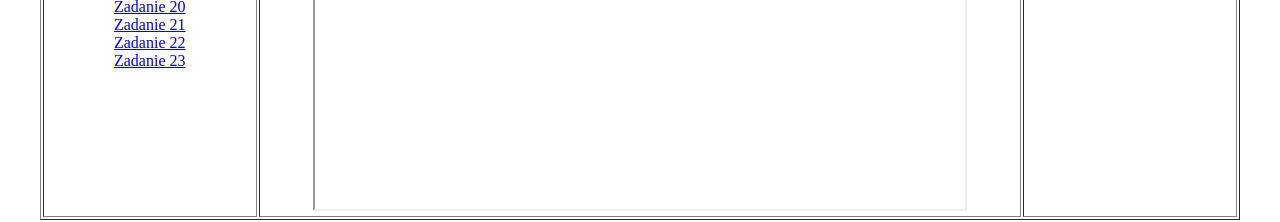
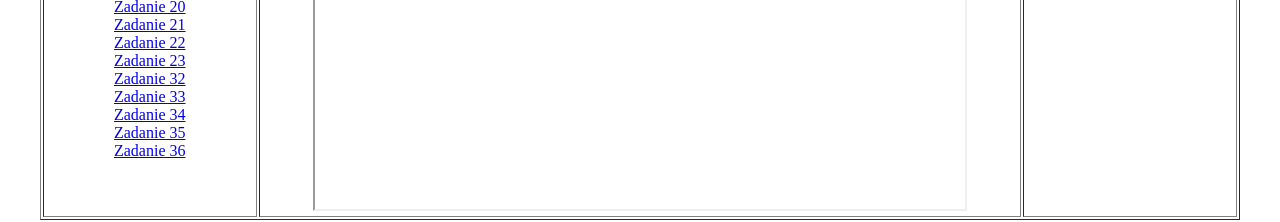
Before and after one commit to Addad156/zad1-23, a plain HTML site: page index.html in a window 1280 px wide. Shown: the part 456-678 px from the top of the page. Drawn offline with Linux system fonts and the light colour scheme.

Commit message:
Update index.html

```diff
--- a/index.html
+++ b/index.html
@@ -36,6 +36,11 @@
 <a href="zad21_wojc.html" target="strony">Zadanie 21</a><br>
 <a href="zad22_wojc.html" target="strony">Zadanie 22</a><br>
 <a href="z23.html" target="strony">Zadanie 23</a><br>
+		    <a href="z32.html" target="strony">Zadanie 32</a><br>
+		    <a href="z33.html" target="strony">Zadanie 33</a><br>
+		    <a href="zad34.html" target="strony">Zadanie 34</a><br>
+		    <a href="zad35.html" target="strony">Zadanie 35</a><br>
+		    <a href="zad36.html" target="strony">Zadanie 36</a><br>
             </td>
             <td align="center">
                 <iframe width="650" height="650" name="strony" src="start.html" border="0"></iframe>
```
